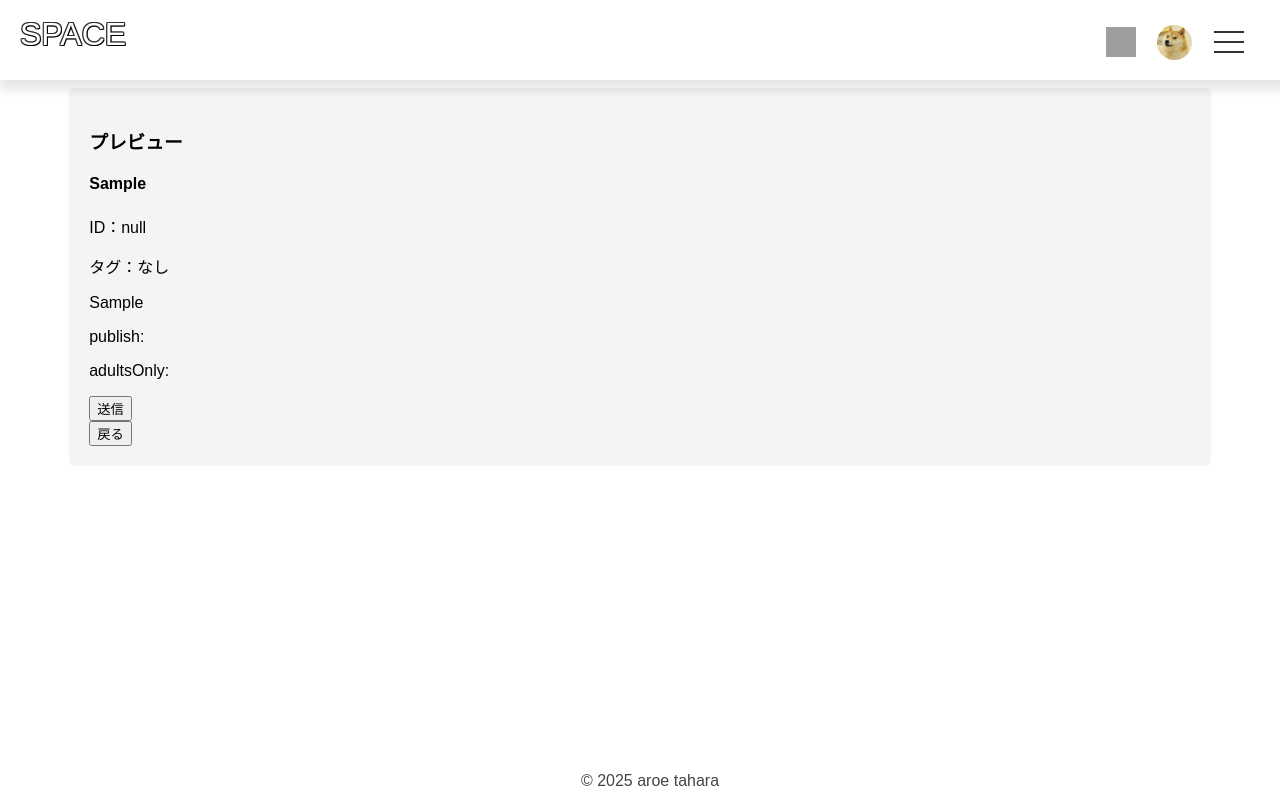
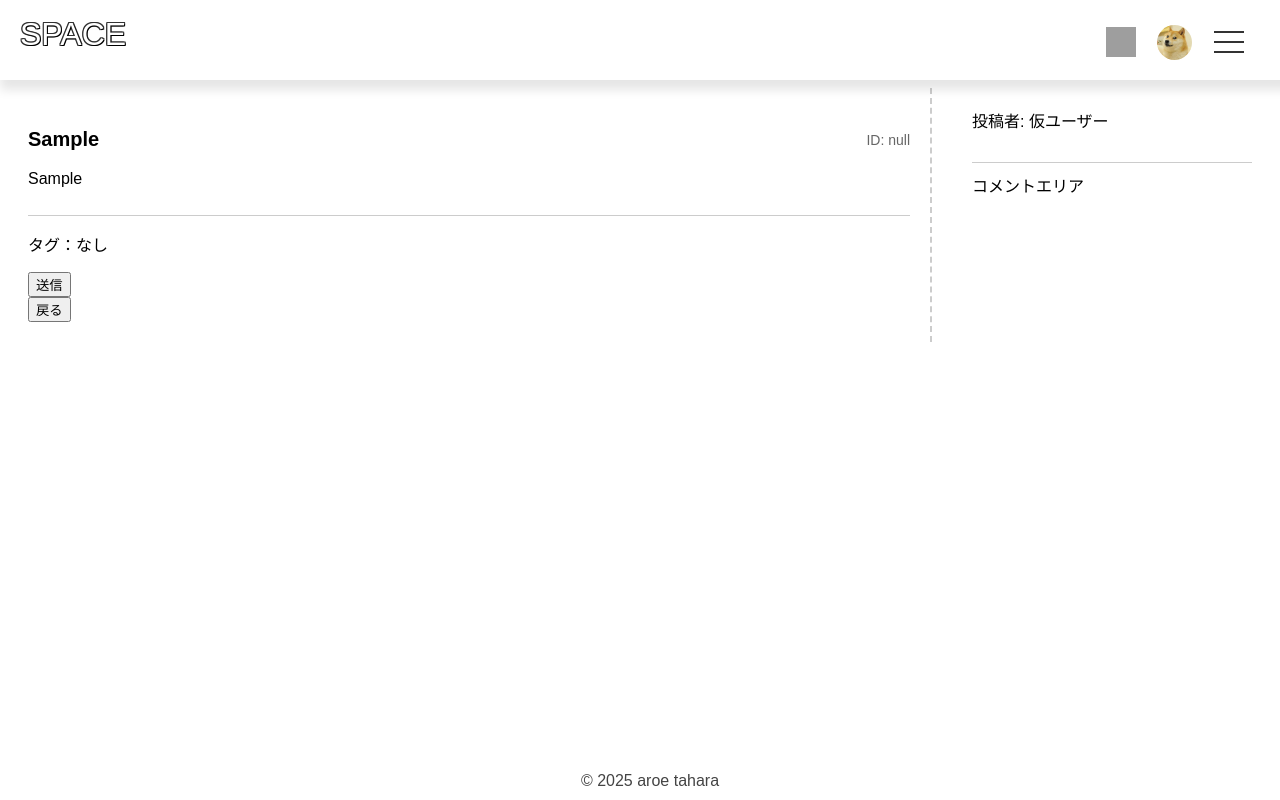
Before and after one commit to Say-Sato/my-vue3-webApp, a Vue app: page /posts/new in a window 1280 px wide. Both pictures are taken after typing "Sample", "Sample", "Sample" into the empty fields and a click on the button "プレビュー". Built offline with nearby package versions, Linux system fonts and the light colour scheme; grey boxes are pictures that could not be loaded; a web font is replaced by a local one.

Commit message:
記事編集画面CSS修正

```diff
--- a/src/pages/EntryPageView.vue
+++ b/src/pages/EntryPageView.vue
@@ -34,7 +34,7 @@ export default defineComponent({
     const route = useRoute()
 
     const hideEdit = computed(() => {
-      return !route.path.startsWith('/edit')
+      return !/^\/posts\/edit\/\d+$/.test(route.path)
     })
 
     const localTitle = computed<string>({
@@ -144,6 +144,8 @@ export default defineComponent({
         <PhotoDragDrop v-model="localImages" :maxCount="10" />
       </div>
 
+      <slot name="top"></slot>
+
       <!-- タイトル -->
       <p class="section-title">タイトル</p>
       <div class="form-group">
@@ -243,7 +245,12 @@ export default defineComponent({
       </div>
 
       <!-- プレビューボタン -->
-      <div class="submit-area">
+      <div class="submit-area" v-if="$slots.bottom">
+        <slot name="bottom"></slot>
+        <IconButton label="保存" type="submit" />
+      </div>
+
+      <div class="submit-area-right" v-else>
         <IconButton label="プレビュー" type="submit" />
       </div>
     </form>
@@ -352,8 +359,15 @@ export default defineComponent({
 /* 送信ボタン */
 .submit-area {
   display: flex;
-  justify-content: flex-end;
-  margin-top: 20px;
+  justify-content: space-between; /* 左右に配置 */
+  align-items: center; /* 高さ揃え */
+  margin-top: 40px;
+}
+
+.submit-area-right {
+  display: flex;
+  justify-content: flex-end; /* 右寄せ */
+  margin-top: 40px;
 }
 
 /* エラーメッセージ */
--- a/src/views/ArticleEditPage.vue
+++ b/src/views/ArticleEditPage.vue
@@ -170,11 +170,6 @@ export default defineComponent({
   <div>
     <h2>投稿編集</h2>
 
-    <!-- ページ最上部に画像を表示 -->
-    <div v-if="formData && formData.images">
-      <ImageList :images="formData?.images ?? []" :Edit="true" />
-    </div>
-
     <EditForm
       v-if="formData"
       :title="formData.title"
@@ -196,12 +191,20 @@ export default defineComponent({
       @update:adultsOnly="value => formData && (formData.adultsOnly = value)"
       @handle-image-change="handleImageChange"
       @submit="handleSubmit"
-    />
+    >
+      <template #top>
+        <div v-if="formData && formData.images">
+          <ImageList :images="formData?.images ?? []" :Edit="true" />
+        </div>
+      </template>
+
+      <template #bottom>
+        <DeleteButton />
+      </template>
+    </EditForm>
     <div v-else>
       <p>データを読み込み中...</p>
     </div>
-
-    <DeleteButton />
   </div>
 </template>
 
--- a/src/views/ArticlePreviewPage.vue
+++ b/src/views/ArticlePreviewPage.vue
@@ -105,18 +105,11 @@ export default defineComponent({
 </script>
 
 <template>
-  <div class="preview">
-    <h3>プレビュー</h3>
-    <div>
-      <h4>{{ formTitle }}</h4>
-      <p>{{ formUserId || 'ID：null' }}</p>
-      <p>{{ formTags || 'タグ：なし' }}</p>
-      <p>{{ formBody || '本文：なし' }}</p>
-      <p>publish:{{ formPublish }}</p>
-      <p>adultsOnly:{{ formAdultsOnly }}</p>
-
-      <!-- 画像プレビュースライダー -->
-      <div class="image-preview-wrapper" v-if="previewUrls.length">
+  <div class="main-layout">
+    <!-- メインエリア -->
+    <div class="container main">
+      <!-- 画像スライダー -->
+      <div class="image-container" v-if="previewUrls.length">
         <div class="image-row">
           <img
             v-for="(url, index) in previewUrls"
@@ -127,31 +120,64 @@ export default defineComponent({
           />
         </div>
       </div>
+
+      <!-- タイトル・ユーザーID -->
+      <div class="title-favorite-wrapper">
+        <h1 class="title">{{ formTitle || 'タイトルなし' }}</h1>
+        <span class="favorite">ID: {{ formUserId || 'null' }}</span>
+      </div>
+
+      <!-- 本文 -->
+      <div class="dtl">{{ formBody || '本文が入っていません' }}</div>
+
+      <!-- タグ -->
+      <div class="article-tags">
+        タグ：<span v-if="formTags && formTags.length">{{ formTags }}</span>
+        <span v-else>なし</span>
+      </div>
+
+      <!-- 送信フォーム -->
+      <form @submit.prevent="handleSubmit">
+        <button type="submit">送信</button>
+      </form>
+
+      <!-- 戻るボタン -->
+      <button @click="$emit('reset')">戻る</button>
     </div>
 
-    <form @submit.prevent="handleSubmit">
-      <button type="submit">送信</button>
-    </form>
-    <button @click="$emit('reset')">戻る</button>
+    <!-- サイドエリア（幅が広い場合のみ表示、仮値） -->
+    <div class="sidebar">
+      <div class="profile">投稿者: 仮ユーザー</div>
+      <div class="sidebar-divider"></div>
+      <div class="comment">コメントエリア</div>
+    </div>
   </div>
 </template>
 
 <style scoped>
-.preview {
-  background-color: #f4f4f4;
-  padding: 20px;
-  margin-top: 20px;
-  border-radius: 5px;
-  width: 90%;
-  height: 80%;
-  margin: 0 auto;
+.main-layout {
+  display: flex;
+  flex-direction: row;
+  justify-content: center;
+  align-items: flex-start;
+  width: 100%;
+  box-sizing: border-box;
 }
 
-.image-preview-wrapper {
+.container.main {
+  width: calc(100% - 300px);
+  padding: 20px;
+  margin-left: -70px;
+  margin-right: 20px;
+  border-right: 2px dashed rgba(0, 0, 0, 0.2);
+  box-sizing: border-box;
+}
+
+.image-container {
+  position: relative;
+  margin-top: 10px;
+  display: flex;
   overflow-x: auto;
-  white-space: nowrap;
-  padding-bottom: 10px;
-  margin-top: 10px;
 }
 
 .image-row {
@@ -163,4 +189,76 @@ export default defineComponent({
   max-height: 150px;
   border-radius: 5px;
 }
+
+.title-favorite-wrapper {
+  display: flex;
+  justify-content: space-between;
+  align-items: center;
+  margin-top: 20px;
+}
+
+.title {
+  font-size: 20px;
+  font-weight: bold;
+  margin: 0;
+}
+
+.favorite {
+  font-size: 14px;
+  color: #666;
+}
+
+.dtl {
+  line-height: 1.5;
+  margin: 16px 0;
+}
+
+.dtl::after {
+  content: '';
+  display: block;
+  width: 100%;
+  height: 1px;
+  background-color: #ccc;
+  margin: 24px 0 10px;
+}
+
+.article-tags {
+  margin-bottom: 16px;
+}
+
+.prev-next-wrapper {
+  margin: 20px 0;
+  display: flex;
+  gap: 10px;
+}
+
+.sidebar {
+  width: 250px;
+  padding: 20px;
+  box-sizing: border-box;
+}
+
+.sidebar-divider {
+  width: 280px;
+  height: 1px;
+  background-color: #ccc;
+  margin: 30px 0 10px;
+}
+
+/* モバイル対応 */
+@media screen and (max-width: 800px) {
+  .main-layout {
+    flex-direction: column;
+    align-items: center;
+  }
+  .container.main {
+    width: 100%;
+    max-width: 800px;
+    margin: 0 auto;
+    border-right: none;
+  }
+  .sidebar {
+    display: none;
+  }
+}
 </style>
```
